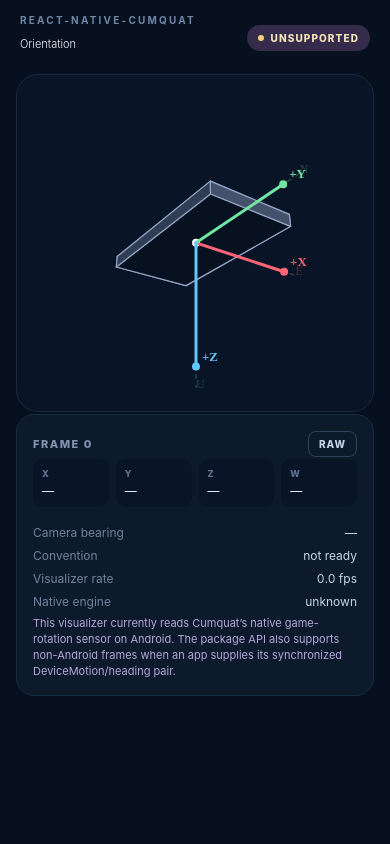
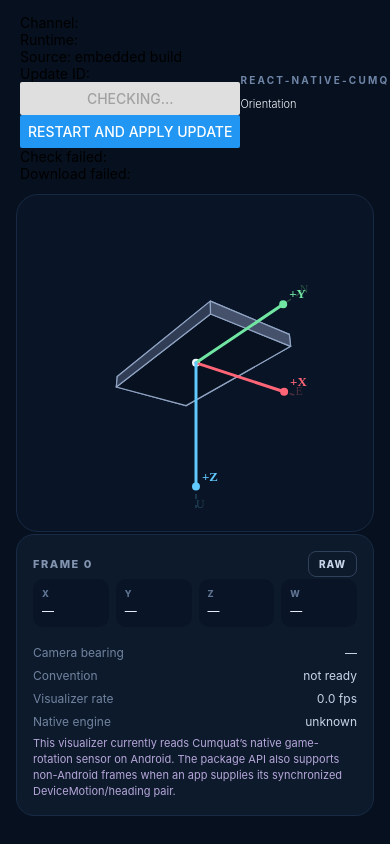
Before and after one commit to ydrea/react-native-cumquat, a React Native app in the folder expo-orientation-example/: screen / in a window 390 px wide. Built offline with nearby package versions, Linux system fonts and the light colour scheme.

Commit message:
configure orientation app variants and updates

```diff
--- a/expo-orientation-example/app.json
+++ b/expo-orientation-example/app.json
@@ -2,21 +2,26 @@
   "expo": {
     "name": "Cumquat Orientation",
     "slug": "cumquat-orientation",
-    "version": "0.1.0",
+    "version": "0.1.8",
     "orientation": "portrait",
     "userInterfaceStyle": "dark",
-    "newArchEnabled": true,
     "android": {
-      "package": "com.ydrea.cumquatorientation"
+      "package": "com.ydrea.cumquatorientation.dev"
     },
     "ios": {
-      "bundleIdentifier": "com.ydrea.cumquatorientation"
+      "bundleIdentifier": "com.ydrea.cumquatorientation.dev"
     },
     "extra": {
       "eas": {
         "projectId": "0fd138c3-af33-451c-a28c-6fd747e511bf"
       }
     },
-    "owner": "ydrea"
+    "owner": "ydrea",
+    "runtimeVersion": {
+      "policy": "appVersion"
+    },
+    "updates": {
+      "url": "https://u.expo.dev/0fd138c3-af33-451c-a28c-6fd747e511bf"
+    }
   }
 }
--- a/expo-orientation-example/package.json
+++ b/expo-orientation-example/package.json
@@ -13,6 +13,7 @@
   },
   "dependencies": {
     "expo": "~56.0.18",
+    "expo-updates": "~56.0.23",
     "react": "19.2.3",
     "react-native": "0.85.3",
     "react-native-cumquat": "0.1.8",
--- a/expo-orientation-example/src/App.tsx
+++ b/expo-orientation-example/src/App.tsx
@@ -12,6 +12,7 @@ import {
 import { PhoneScene } from './PhoneScene';
 import { cameraBearing } from './orientationMath';
 import { useCumquatOrientation } from './useCumquatOrientation';
+import { UpdatePanel } from './UpdatePanel';
 
 function number(value: number | undefined) {
   return value === undefined ? '—' : value.toFixed(5);
@@ -33,6 +34,7 @@ export default function App() {
     <ScrollView style={styles.safeArea}>
       <StatusBar barStyle="light-content" backgroundColor="#07101e" />
       <View style={styles.header}>
+      <UpdatePanel/>
         <View>
           <Text style={styles.eyebrow}>REACT-NATIVE-CUMQUAT</Text>
           <Text style={styles.title}>Orientation</Text>
--- /dev/null
+++ b/expo-orientation-example/src/UpdatePanel.tsx
@@ -0,0 +1,79 @@
+import * as Updates from "expo-updates";
+import { Button, Text, View } from "react-native";
+
+export function UpdatePanel() {
+  const {
+    currentlyRunning,
+    isChecking,
+    isDownloading,
+    isUpdateAvailable,
+    isUpdatePending,
+    downloadProgress,
+    checkError,
+    downloadError,
+  } = Updates.useUpdates();
+
+  const checkForUpdate = async () => {
+    if (!Updates.isEnabled) {
+      return;
+    }
+
+    await Updates.checkForUpdateAsync();
+  };
+
+  const downloadUpdate = async () => {
+    await Updates.fetchUpdateAsync();
+  };
+
+  const applyUpdate = async () => {
+    await Updates.reloadAsync();
+  };
+
+  return (
+    <View>
+      <Text>Channel: {currentlyRunning.channel ?? "development/local"}</Text>
+
+      <Text>
+        Runtime: {currentlyRunning.runtimeVersion ?? "unavailable"}
+      </Text>
+
+      <Text>
+        Source:{" "}
+        {currentlyRunning.isEmbeddedLaunch
+          ? "embedded build"
+          : "EAS update"}
+      </Text>
+
+      <Text>
+        Update ID: {currentlyRunning.updateId?.slice(0, 8) ?? "embedded"}
+      </Text>
+
+      <Button
+        title={isChecking ? "Checking…" : "Check for update"}
+        disabled={isChecking || !Updates.isEnabled}
+        onPress={checkForUpdate}
+      />
+
+      {isUpdateAvailable && !isUpdatePending ? (
+        <Button
+          title={
+            isDownloading
+              ? `Downloading ${Math.round((downloadProgress ?? 0) * 100)}%`
+              : "Download update"
+          }
+          disabled={isDownloading}
+          onPress={downloadUpdate}
+        />
+      ) : null}
+
+      {isUpdatePending ? (
+        <Button title="Restart and apply update" onPress={applyUpdate} />
+      ) : null}
+
+      {checkError ? <Text>Check failed: {checkError.message}</Text> : null}
+      {downloadError ? (
+        <Text>Download failed: {downloadError.message}</Text>
+      ) : null}
+    </View>
+  );
+}
```
Also changed, not shown: expo-orientation-example/app.config.ts (added, +42 -0 lines), expo-orientation-example/eas.json (+20 -2 lines), 1 other file (tests, documents, lock files or other folders).
